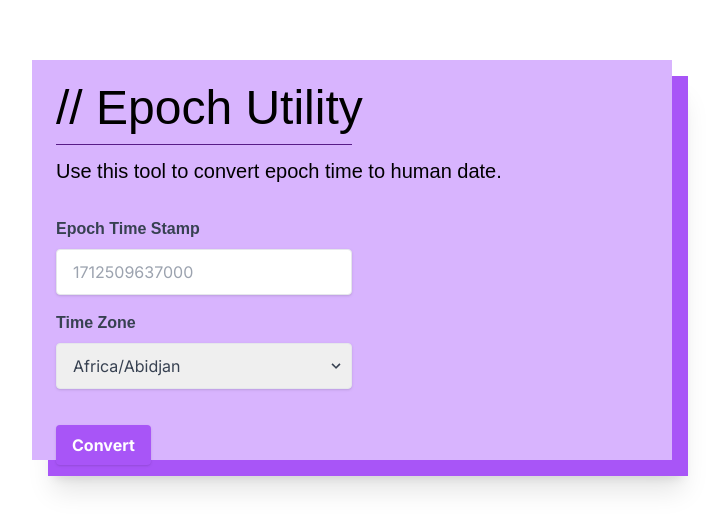
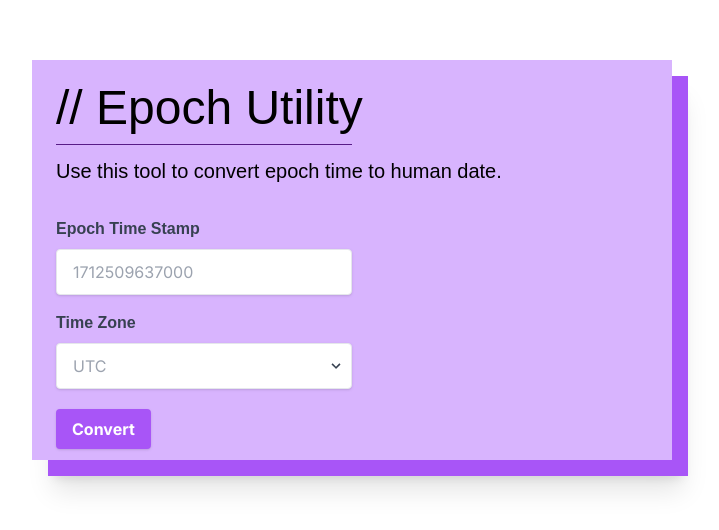
Before and after one commit to asiddiqi18/ReactEpochConverter, a Next.js app: page / in a window 1280 px wide. Shown: the part 124-654 px from the top of the page, without its empty margins (272-991 px from the left). Built offline with nearby package versions, Linux system fonts and the light colour scheme.

Commit message:
add search drop down

```diff
--- /dev/null
+++ b/src/app/arrow-icon.tsx
@@ -0,0 +1,26 @@
+import React from "react";
+
+interface ArrowIconProps {
+  flip: boolean;
+  onClick?: React.MouseEventHandler<SVGSVGElement>;
+}
+
+const ArrowIcon: React.FC<ArrowIconProps> = ({ flip, onClick }) => {
+  let transformClass = flip ? "scaleY(-1)" : "";
+
+  return (
+    <div className="cursor-pointer absolute inset-y-0 right-0 flex items-center px-2 text-gray-700">
+      <svg
+        className={`fill-current h-4 w-4 ${transformClass}`}
+        xmlns="http://www.w3.org/2000/svg"
+        viewBox="0 0 20 20"
+        style={{ transform: transformClass }}
+        onClick={onClick}
+      >
+        <path d="M9.293 12.95l.707.707L15.657 8l-1.414-1.414L10 10.828 5.757 6.586 4.343 8z" />
+      </svg>
+    </div>
+  );
+};
+
+export default ArrowIcon;
--- /dev/null
+++ b/src/app/dialog.tsx
@@ -0,0 +1,50 @@
+import React, { CSSProperties, useEffect, useRef } from "react";
+
+interface DialogProps {
+  isOpen: boolean;
+  onClose: () => void;
+  children: React.ReactNode;
+  positionStyle?: CSSProperties; // Add this line
+  summonerRef: React.RefObject<HTMLElement>; // Now more generic
+}
+
+const Dialog: React.FC<DialogProps> = ({
+  isOpen,
+  onClose,
+  children,
+  positionStyle,
+  summonerRef,
+}) => {
+  const dialogRef = useRef<HTMLDivElement>(null);
+
+  useEffect(() => {
+    const handleClickOutside = (event: MouseEvent) => {
+      if (
+        !dialogRef?.current?.contains(event.target as Node) &&
+        !summonerRef?.current?.contains(event.target as Node)
+      ) {
+        onClose();
+      }
+    };
+
+    if (isOpen) {
+      document.addEventListener("mousedown", handleClickOutside);
+    }
+
+    return () => {
+      document.removeEventListener("mousedown", handleClickOutside);
+    };
+  }, [isOpen, onClose]);
+
+  if (!isOpen) return null;
+
+  return (
+    <div style={{ position: "absolute", ...positionStyle, zIndex: 1000 }}>
+      <div className="bg-white rounded-lg shadow-lg" ref={dialogRef}>
+        {children}
+      </div>
+    </div>
+  );
+};
+
+export default Dialog;
--- a/src/app/form.tsx
+++ b/src/app/form.tsx
@@ -1,7 +1,8 @@
 "use client";
 
+import { SearchSelect } from "./search-select";
 import timezones from "./timezones.json";
-import { useEffect, useState } from "react";
+import { useEffect, useRef, useState } from "react";
 
 interface FormState {
   numberInput: string;
@@ -41,6 +42,11 @@ export const Form: React.FC = () => {
 
   const handleSelectChange = (event: React.ChangeEvent<HTMLSelectElement>) => {
     setFormState({ ...formState, stringSelect: event.target.value });
+  };
+
+  const handleSelectChange2 = (value: string) => {
+    console.log("Handle", value);
+    setFormState({ ...formState, stringSelect: value });
   };
 
   const handleSubmit = (event: React.FormEvent<HTMLFormElement>) => {
@@ -98,7 +104,7 @@ export const Form: React.FC = () => {
               placeholder={currentEpochTimestampString}
             ></input>
           </div>
-          <div className="mb-4">
+          {/* <div className="mb-4">
             <label
               className="block text-gray-700 text-md mb-2 assistant-semi-bold"
               htmlFor="grid-state"
@@ -128,7 +134,12 @@ export const Form: React.FC = () => {
                 </svg>
               </div>
             </div>
-          </div>
+          </div> */}
+          <SearchSelect
+            data={timeZones}
+            placeholder={formState.stringSelect}
+            onSelect={handleSelectChange2}
+          />
           <button
             className="shadow bg-purple-500 hover:bg-purple-400 focus:shadow-outline focus:outline-none text-white font-bold py-2 px-4 rounded mt-5"
             type="submit"
--- /dev/null
+++ b/src/app/search-select.tsx
@@ -0,0 +1,131 @@
+import { MouseEventHandler, useEffect, useRef, useState } from "react";
+import Dialog from "./dialog";
+import ArrowIcon from "./arrow-icon";
+
+interface SearchSelectPros {
+  data: string[];
+  placeholder: string;
+  onSelect: (val: string) => void;
+}
+
+export const SearchSelect: React.FC<SearchSelectPros> = ({
+  data,
+  placeholder,
+  onSelect,
+}) => {
+  const [value, setValue] = useState<string>("");
+  const [isDialogOpen, setIsDialogOpen] = useState(false);
+  const [dialogPosition, setDialogPosition] = useState({});
+  const [filteredResults, setFilteredResults] = useState<string[]>([]);
+
+  useEffect(() => {
+    setFilteredResults(data);
+  }, [data]);
+
+  const inputRef = useRef<HTMLInputElement>(null);
+  const inputIconRef = useRef<HTMLDivElement>(null);
+
+  const applyFilter = (query: string): void => {
+    const adjustedQuery = query.trim().replace(/ /g, "_").toLocaleLowerCase();
+    const res = data.filter(
+      (timeZone) =>
+        timeZone.toLocaleLowerCase().includes(adjustedQuery) ||
+        timeZone
+          .split("/")
+          .some((part) => part.toLocaleLowerCase().includes(adjustedQuery))
+    );
+    setFilteredResults(res);
+  };
+
+  const openDialog = () => {
+    setIsDialogOpen(true);
+    if (inputRef.current) {
+      const inputRect = inputRef.current.getBoundingClientRect();
+      setDialogPosition({
+        width: inputRect.width,
+      });
+    }
+  };
+  const closeDialog = () => setIsDialogOpen(false);
+
+  const onValueChange = (event: React.ChangeEvent<HTMLInputElement>) => {
+    const query: string = event.target.value;
+    setValue(query);
+    applyFilter(query);
+  };
+
+  const onSelection = (event: React.MouseEvent<HTMLLIElement>) => {
+    const selectedValue = event?.currentTarget?.dataset?.value;
+    if (selectedValue) {
+      onSelect(selectedValue);
+      setValue(selectedValue);
+      setIsDialogOpen(false);
+    }
+  };
+
+  return (
+    <>
+      <div ref={inputIconRef}>
+        <label
+          className="block text-gray-700 text-md mb-2 assistant-semi-bold"
+          htmlFor="time Zone"
+        >
+          Time Zone
+        </label>
+        <div className="relative">
+          <input
+            className="shadow appearance-none border rounded w-full py-3 px-4 text-gray-700 leading-tight focus:outline-none focus:shadow-outline"
+            id="time Zone"
+            type="text"
+            value={value}
+            onChange={onValueChange}
+            placeholder={placeholder}
+            onClick={(e) => {
+              openDialog();
+              console.log("Opened from clicking input");
+            }}
+            ref={inputRef}
+          ></input>
+          <div>
+            <ArrowIcon
+              flip={isDialogOpen}
+              onClick={(e) => {
+                if (!isDialogOpen) {
+                  openDialog();
+                } else {
+                  closeDialog();
+                }
+              }}
+            />
+          </div>
+        </div>
+      </div>
+      <Dialog
+        isOpen={isDialogOpen}
+        onClose={closeDialog}
+        positionStyle={dialogPosition}
+        summonerRef={inputIconRef}
+      >
+        <div className="h-64 overflow-y-scroll pt-3 pb-2 bg-slate-100">
+          <ul>
+            {filteredResults.map((item, idx) => (
+              <>
+                <li
+                  className="cursor-pointer py-1 pl-5 pr-2
+                    hover:bg-slate-200 active:bg-slate-300
+                   focus:outline-none focus:ring focus:ring-zinc-300"
+                  key={idx}
+                  data-value={item}
+                  onClick={onSelection}
+                >
+                  {item}
+                </li>
+                <hr />
+              </>
+            ))}
+          </ul>
+        </div>
+      </Dialog>
+    </>
+  );
+};
```
